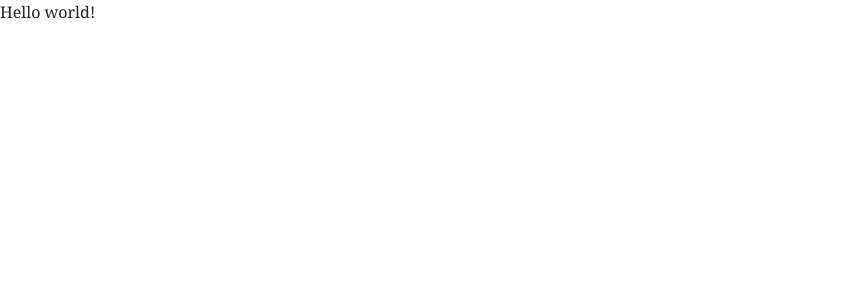
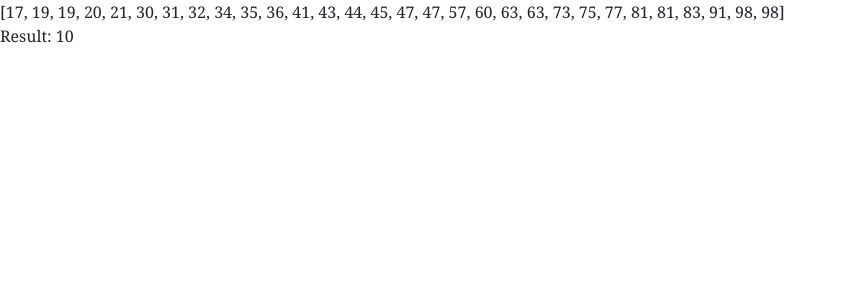
Before and after one commit to HisokaWizard/training-zone, a React app: page /algorithms/binary-search in a window 1280 px wide. Shown: the top 300 px of the page, without its empty margins (0-847 px from the left). Built offline with nearby package versions, Linux system fonts and the light colour scheme.

Commit message:
Repeat data structures

```diff
--- a/package.json
+++ b/package.json
@@ -6,8 +6,10 @@
   "scripts": {
     "test": "echo \"Error: no test specified\" && exit 1",
     "build": "webpack",
-    "start": "env NODE_ENV=development npm run build && node server.js"
+    "start": "env NODE_ENV=development npm run build && node server.js",
+    "server": "node backend.js"
   },
+  "proxy": "http://localhost:7008",
   "keywords": [],
   "author": "",
   "license": "ISC",
--- /dev/null
+++ b/src/app/components/binary-search.tsx
@@ -0,0 +1,48 @@
+import * as React from 'react';
+import { BrowserRouter as Router, Route, Link } from 'react-router-dom';
+import { StartPage } from './startPage';
+import { generateArray, quickSort } from './sort';
+
+interface State {
+}
+
+export class BinarySearch extends React.Component<{}, State> {
+
+	constructor(props: {}) {
+		super(props);
+		this.state = {
+		};
+	}
+
+	render() {
+		const { } = this.state;
+		const array = generateArray(30, 100);
+		const sortArray = quickSort(array);
+		const result = binarySearch(sortArray, 36);
+		const strArray = sortArray.join(', ');
+		return (
+			<div>
+				[<span>{strArray}</span>]
+				<div>Result: {result}</div>
+			</div>
+		);
+	}
+}
+
+export function binarySearch(sortArray: number[], value: number): number {
+	let low = 0;
+	let high = sortArray.length - 1;
+	let index = -1;
+	while (low <= high) {
+		const middle = Math.floor((high + low) / 2);
+		if (value > sortArray[middle]) {
+			low = middle + 1;
+		} else if (value < sortArray[middle]) {
+			high = middle - 1;
+		} else {
+			index = middle;
+			break;
+		}
+	}
+	return index;
+}
--- /dev/null
+++ b/src/app/components/lists.tsx
@@ -0,0 +1,81 @@
+import * as React from 'react';
+import { BrowserRouter as Router, Route, Link } from 'react-router-dom';
+import { StartPage } from './startPage';
+import { generateArray, quickSort } from './sort';
+import { sum } from 'lodash';
+
+interface BoxColumn {
+	name: string;
+}
+
+interface State {
+	data: any;
+}
+
+export class ListStructure extends React.Component<{}, State> {
+	constructor(props: {}) {
+		super(props);
+		this.state = {
+			data: undefined,
+		};
+	}
+
+	componentDidMount() {
+		this.initComponent();
+	}
+
+	async initComponent() {
+
+		const response = await fetch('http://localhost:7008/somedata', {
+			method: 'GET',
+			credentials: 'same-origin',
+		});
+
+		const data = await response.json();
+		this.setState({data});
+	}
+
+	render() {
+		const { data } = this.state;
+		if (!data) {
+			return <div>No data, please wait...</div>;
+		}
+		return (
+			<div>
+				<div>Person 1:</div>
+				<div>Name: {data[0].name}</div>
+				<div>Person 2:</div>
+				<div>Name: {data[1].name}</div>
+			</div>
+		);
+	}
+}
+
+class Stack<T> {
+	private stack: Array<T> = new Array<T>();
+
+	push(item: T) {
+		this.stack.push(item);
+	}
+
+	private pop() {
+		if (this.stack.length === 0) {
+			return;
+		}
+		this.stack.pop();
+	}
+
+	get() {
+		const lastItem = this.stack[this.stack.length - 1];
+		this.pop();
+		return lastItem;
+	}
+
+	size() {
+		return this.stack.length;
+	}
+
+	getStack() {
+		return this.stack;
+	}
+}
--- a/src/app/components/router.tsx
+++ b/src/app/components/router.tsx
@@ -1,6 +1,9 @@
 import * as React from 'react';
 import { BrowserRouter as Router, Route, Link } from 'react-router-dom';
 import { StartPage } from './startPage';
+import { BinarySearch } from './binary-search';
+import { AllSort } from './sort';
+import { ListStructure } from './lists';
 
 interface State {
 }
@@ -25,11 +28,9 @@ export class RouterComponent extends React.Component<{}, State> {
 		return (
 			<Router>
 				<Route exact path={'/'} component={StartPage} />
-				<Route path={'/algorithms/sort'} component={TestToSee} />
-				<Route path={'/algorithms/binary-search'} component={TestToSee} />
-				<Route path={'/algorithms/search'} component={TestToSee} />
-				<Route path={'/algorithms/graph'} component={TestToSee} />
-				<Route path={'/algorithms/filter'} component={TestToSee} />
+				<Route path={'/algorithms/sort'} component={AllSort} />
+				<Route path={'/algorithms/binary-search'} component={BinarySearch} />
+				<Route path={'/data/structure/list'} component={ListStructure} />
 			</Router>
 		);
 	}
--- /dev/null
+++ b/src/app/components/sort.tsx
@@ -0,0 +1,62 @@
+import * as React from 'react';
+import { BrowserRouter as Router, Route, Link } from 'react-router-dom';
+import { StartPage } from './startPage';
+import { binarySearch } from './binary-search';
+
+interface State {
+}
+
+export class AllSort extends React.Component<{}, State> {
+
+	constructor(props: {}) {
+		super(props);
+		this.state = {
+		};
+	}
+
+	render() {
+		const { } = this.state;
+		const array = generateArray(20, 1000);
+		const sortArray = quickSort(array);
+		const strArray = sortArray.join(', ');
+		return (
+			<div>
+				[<span>{strArray}</span>]
+			</div>
+		);
+	}
+}
+
+export function generateArray(size: number, randomSize: number): number[] {
+	const array: number[] = [];
+	for (let i = 0; i < size; i++) {
+		array.push(Math.round(Math.random() * randomSize));
+	}
+	return array;
+}
+
+export function quickSort(array: number[]): number[] {
+	if (array.length === 1) {
+		return array;
+	}
+	const middle = Math.ceil(array.length / 2);
+	const left = array.slice(0, middle);
+	const right = array.slice(middle);
+
+	const merge = (leftArray: number[], rightArray: number[]): number[] => {
+		const resultArray = [];
+		let leftIndex = 0;
+		let rightIndex = 0;
+		while (leftIndex < leftArray.length && rightIndex < rightArray.length) {
+			if (leftArray[leftIndex] > rightArray[rightIndex]) {
+				resultArray.push(rightArray[rightIndex]);
+				rightIndex++;
+			} else {
+				resultArray.push(leftArray[leftIndex]);
+				leftIndex++;
+			}
+		}
+		return resultArray.concat(leftArray.slice(leftIndex)).concat(rightArray.slice(rightIndex));
+	}
+	return merge(quickSort(left), quickSort(right));
+}
--- a/src/app/components/startPage.tsx
+++ b/src/app/components/startPage.tsx
@@ -12,9 +12,12 @@ export class StartPage extends React.Component<{}, {}> {
 					<Dropdown.Menu>
 						<Dropdown.Item><Link to='/algorithms/sort'>Sorting</Link></Dropdown.Item>
 						<Dropdown.Item><Link to='/algorithms/binary-search'>Binary Search</Link></Dropdown.Item>
-						<Dropdown.Item><Link to='/algorithms/search'>Search</Link></Dropdown.Item>
-						<Dropdown.Item><Link to='/algorithms/graph'>Graph</Link></Dropdown.Item>
-						<Dropdown.Item><Link to='/algorithms/filter'>Filter</Link></Dropdown.Item>
+					</Dropdown.Menu>
+				</Dropdown>
+				<Dropdown>
+					<Dropdown.Toggle variant='primary' id='dropdown-basic'>Data Structure</Dropdown.Toggle>
+					<Dropdown.Menu>
+						<Dropdown.Item><Link to='/data/structure/list'>Lists</Link></Dropdown.Item>
 					</Dropdown.Menu>
 				</Dropdown>
 			</div>
--- a/webpack.config.js
+++ b/webpack.config.js
@@ -2,38 +2,19 @@ const path = require('path'),
     webpack = require('webpack'),
     HtmlWebpackPlugin = require('html-webpack-plugin');
 
-const mode = process.env.NODE_ENV === 'development' ? 'development' : 'production';
-const PATH = {
-    src: path.resolve(__dirname, 'src'),
-    dist: path.resolve(__dirname, 'dist'),
-}
 module.exports = {
-    mode: mode,
     entry: {
-        app: [PATH.src + '/app.tsx', 'webpack-hot-middleware/client']
+        app: ['./src/app.tsx', 'webpack-hot-middleware/client'],
+        vendor: ['react', 'react-dom']
     },
     output: {
-        path: PATH.dist,
-        filename: '[name].[hash].js',
-        chunkFilename: '[name].[hash].js',
+        path: path.resolve(__dirname, 'dist'),
+        filename: 'js/[name].bundle.js',
         publicPath: '/',
     },
-    devtool: mode === 'development' ? 'eval-source-map' : 'none',
+    devtool: 'inline-source-map',
     resolve: {
         extensions: ['.js', '.jsx', '.json', '.ts', '.tsx']
-    },
-    optimization: {
-        runtimeChunk: 'single',
-        splitChunks: {
-            cacheGroups: {
-                vendor: {
-                    name: 'vendors',
-                    test: /[\\/]node_modules[\\/]/,
-                    chunks: 'all',
-                    enforce: true,
-                }
-            }
-        }
     },
     module: {
         rules: [
```
Also changed, not shown: backend.js (added, +39 -0 lines).
